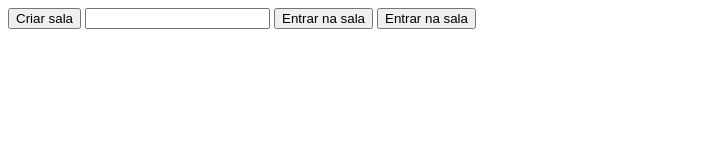
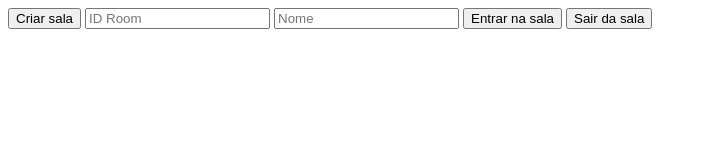
Before and after one commit to AlexsanderSoares/jogo-da-velha, a website: page public/index.html in a window 1280 px wide. Shown: the whole page, without its empty margins (0-707 px from the left). Drawn offline with nearby package versions, Linux system fonts and the light colour scheme; no server answers.

```diff
--- a/public/index.html
+++ b/public/index.html
@@ -6,12 +6,13 @@
        <button onclick="createRoom()">
            Criar sala
        </button>
-       <input type="text" id="room"/>
+       <input type="text" id="room" placeholder="ID Room"/>
+       <input type="text" id="name" placeholder="Nome"/>
        <button onclick="joinRoom()">
             Entrar na sala
         </button>
         <button onclick="quitRoom()">
-            Entrar na sala
+            Sair da sala
         </button>
     </body>
     <script src="/socket.io/socket.io.js"></script>
@@ -31,7 +32,7 @@
         });
 
         socket.on("create_room_id_success", data => {
-            console.log(data.roomId);
+            console.log(data);
         });
 
         socket.on("player_disconnected", data => {
@@ -51,7 +52,7 @@
         function joinRoom(){
             socket.emit("join_room", {
                 roomId: document.getElementById("room").value,
-                user: 'João'
+                user: document.getElementById("name").value
             });
         }
 
```
Also changed, not shown: src/websocket.ts (+12 -0 lines).
